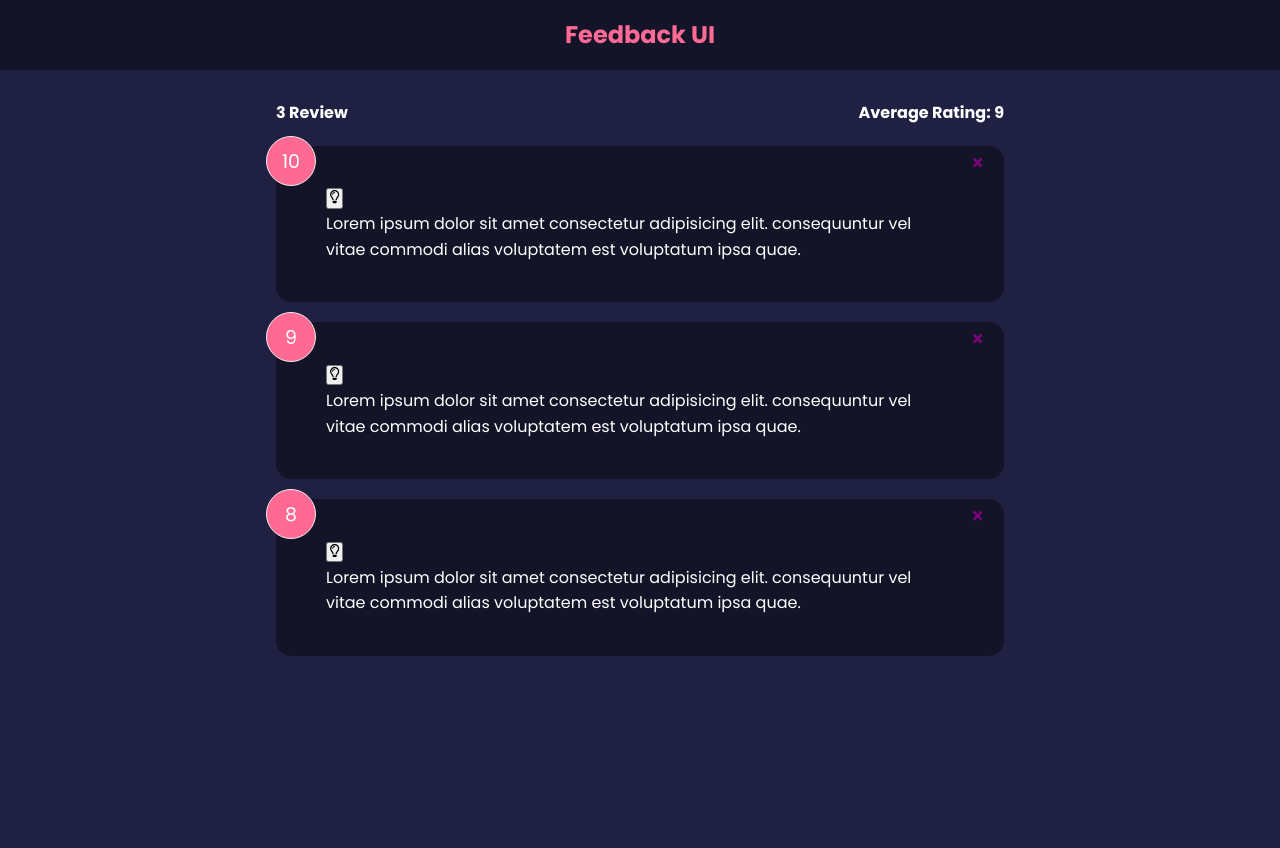
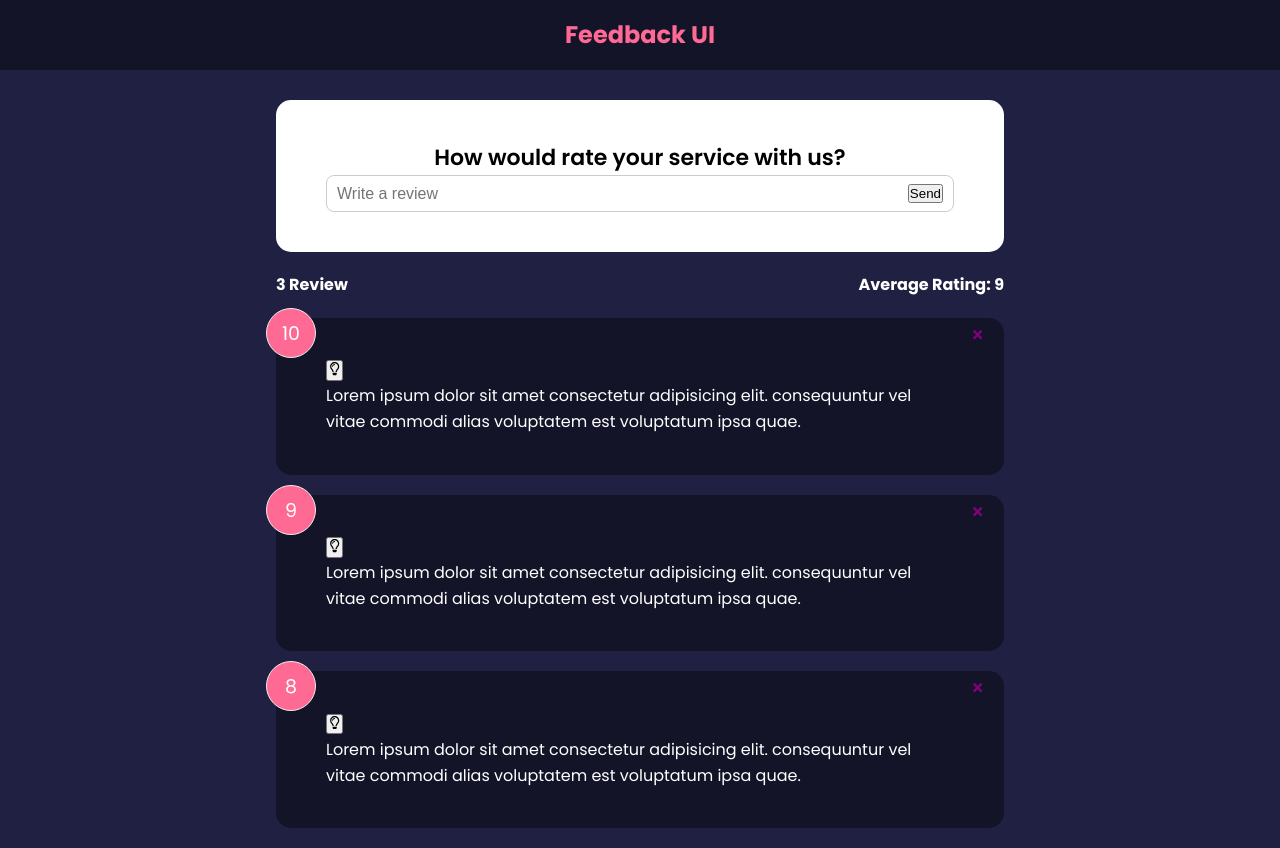
Before and after one commit to techstackmedia/feedback-app, a React (Create React App) app: page / in a window 1280 px wide. Before the commit the page ends 800 px from the top, so only its background shows below. Built offline with nearby package versions, Linux system fonts and the light colour scheme; the HTML template or start-up script is replaced by a standard one.

Commit message:
implement basic handle change event on input-text form field

```diff
--- a/package.json
+++ b/package.json
@@ -5,9 +5,9 @@
   "dependencies": {
     "@testing-library/jest-dom": "^5.16.4",
     "@testing-library/react": "^13.2.0",
-    "@testing-library/user-event": "^13.5.0",
-    "react": "^18.1.0",
-    "react-dom": "^18.1.0",
+    "@testing-library/user-event": "^14.2.1",
+    "react": "^18.2.0",
+    "react-dom": "^18.2.0",
     "react-icons": "^4.3.1",
     "react-scripts": "5.0.1",
     "web-vitals": "^2.1.4"
--- a/src/App.js
+++ b/src/App.js
@@ -1,8 +1,9 @@
 import { useState } from 'react';
 import PropTypes from 'prop-types'
 import Header from './components/Header/Header';
+import FeedbackForm from './components/FeedbackForm/FeedbackForm';
+import FeedbackList from './components/FeedbackList/FeedbackList';
 import FeedbackItem from './components/FeedbackItem/FeedbackItem';
-import FeedbackList from './components/FeedbackList/FeedbackList';
 import FeedbackStats from './components/FeedbackStats/FeedbackStats';
 import FeedbackData from './mocks/FeedbackData';
 
@@ -23,6 +24,7 @@
     <>
       <Header />
       <div className="container">
+        <FeedbackForm />
         <FeedbackStats feedback={feedback} />
         <FeedbackList feedback={feedback} handleDelete={clickDeleteHandler} />
       </div>
--- /dev/null
+++ b/src/components/FeedbackForm/FeedbackForm.jsx
@@ -0,0 +1,28 @@
+import { useState } from 'react';
+import Card from '../../Customs/Card';
+
+const FeedbackForm = () => {
+  const [text, setText] = useState('');
+  const handleTextChange = e => {
+    setText(e.target.value);
+  };
+  return (
+    <Card>
+      <h2>How would rate your service with us?</h2>
+      {/* @todo - rating select component */}
+      <form>
+        <div className="input-group">
+          <input
+            type="text"
+            placeholder="Write a review"
+            value={text}
+            onChange={handleTextChange}
+          />
+          <button type="submit">Send</button>
+        </div>
+      </form>
+    </Card>
+  );
+};
+
+export default FeedbackForm;
```
Also changed, not shown: 1 other file (tests, documents, lock files or other folders).
